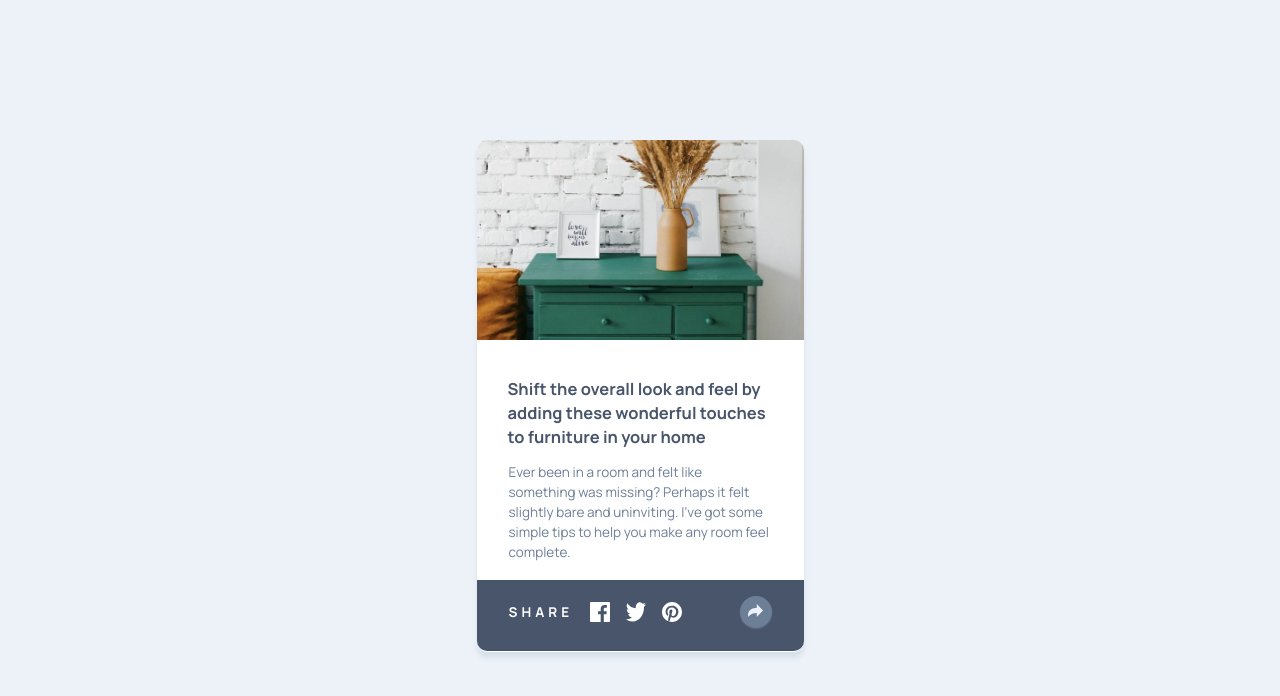
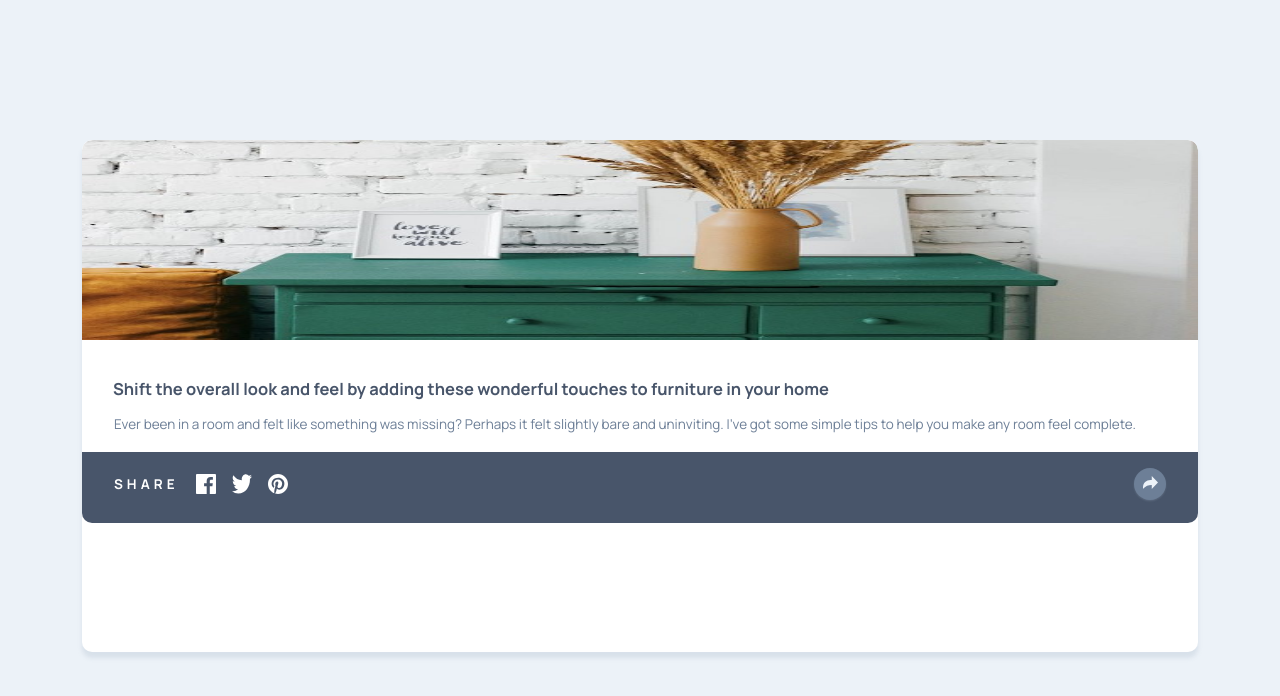
Before and after one commit to JCDMeira/14-Article-preview-component, a React (Create React App) app: page / in a window 1280 px wide. Shown: the top 696 px of the page. Built offline with nearby package versions, Linux system fonts and the light colour scheme.

Commit message:
Add: style for 280px until 375px

```diff
--- a/src/components/Content/styled.js
+++ b/src/components/Content/styled.js
@@ -1,11 +1,12 @@
 import styled from 'styled-components';
 
 export const ContentDiv = styled.div`
-  width: 32.7rem;
+  width: 87.2vw;
   height: 51.2rem;
   background: var(--white);
   box-shadow: 0px 6px 4px rgba(158, 175, 194, 0.25);
   border-radius: 1rem;
+  overflow: scroll;
 
   .image {
     width: 100%;
@@ -17,7 +18,7 @@ export const ContentDiv = styled.div`
     overflow: hidden;
 
     img {
-      width: 32.7rem;
+      width: 87.2vw;
       height: 23.3rem;
     }
   }
```
Also changed, not shown: presentation/mobile.gif (added).
